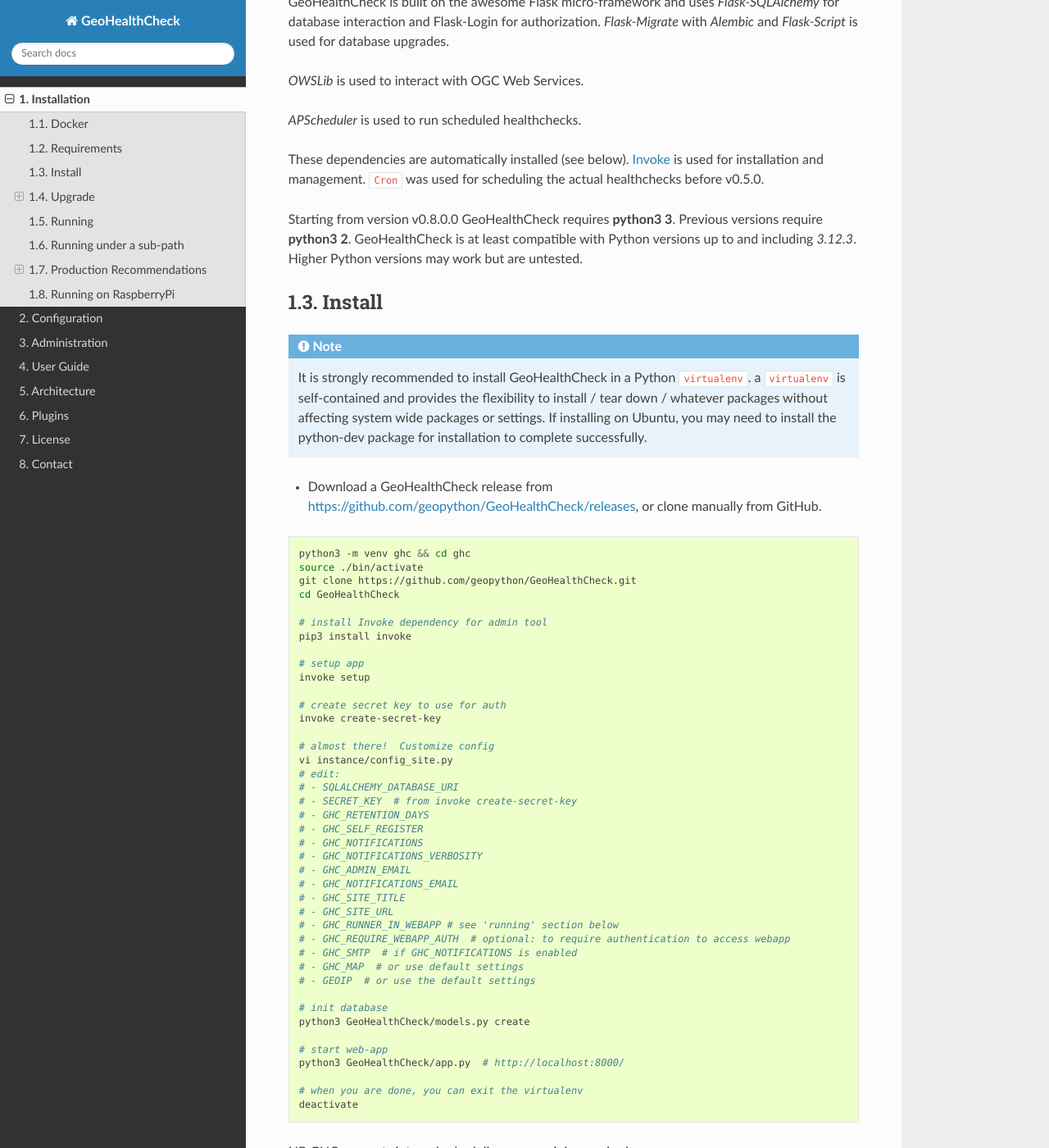
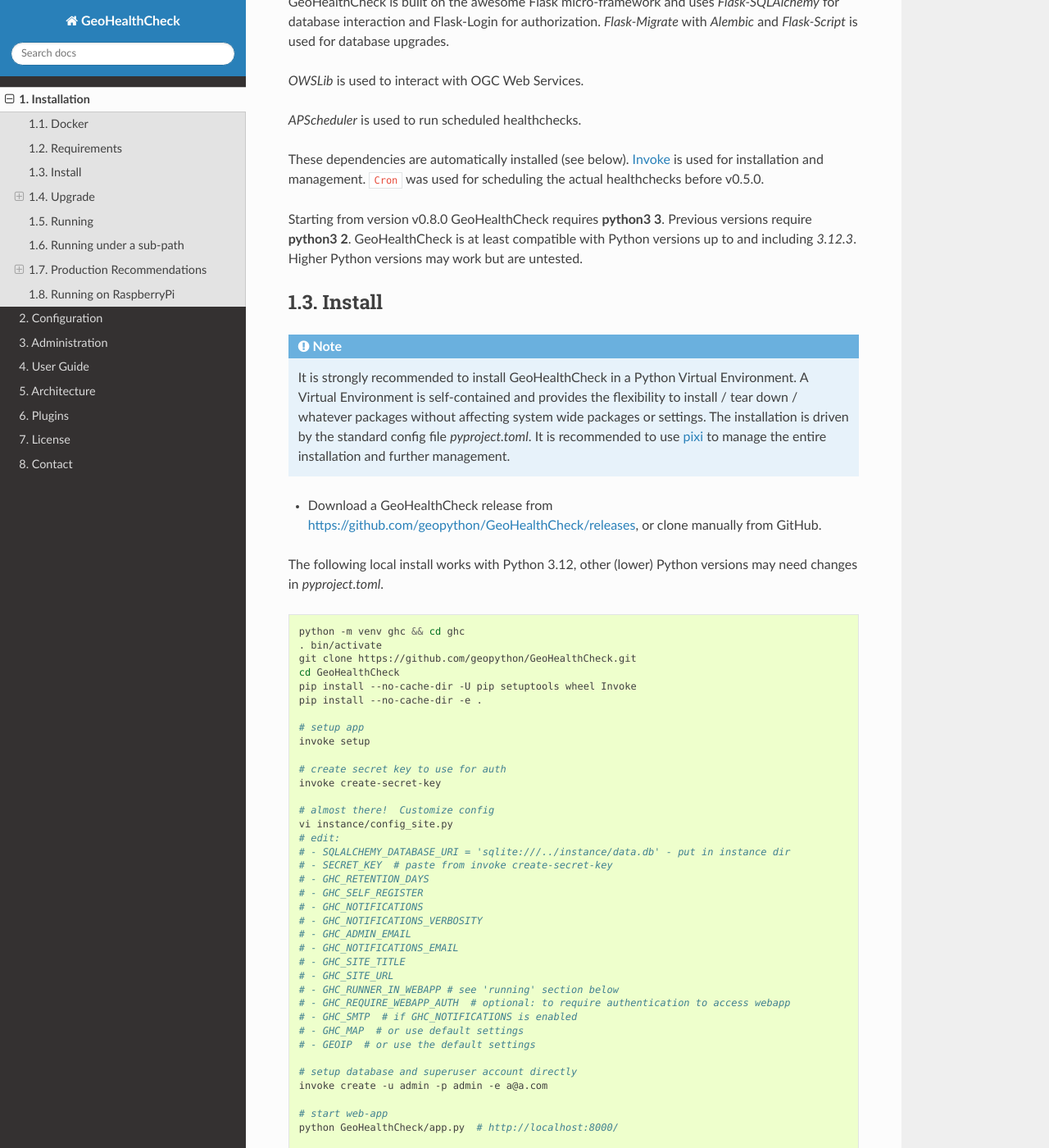
Before and after one commit to geopython/GeoHealthCheck, a Sphinx documentation site: the page built from docs/install.rst, in a window 1280 px wide and 1400 px high, scrolled down 449 px. Shown: the whole window at 82% size. Built offline with Sphinx 7.4.7 and the Read the Docs theme 3.1.0, drawn with Linux system fonts in a browser that asks for light colours; some of the changed text lies outside the part shown.

Commit message:
#510 fixes to allow install in plain Python venv

```diff
--- a/docs/install.rst
+++ b/docs/install.rst
@@ -31,7 +31,7 @@
 for installation and management. ``Cron`` was used for scheduling the actual
 healthchecks before v0.5.0.
 
-Starting from version v0.8.0.0 GeoHealthCheck requires **python3 3**. Previous
+Starting from version v0.8.0 GeoHealthCheck requires **python3 3**. Previous
 versions require **python3 2**. GeoHealthCheck is at least compatible with Python versions
 up to and including `3.12.3`. Higher Python versions may work but are untested.
 
@@ -40,24 +40,26 @@
 
 .. note::
 
-  It is strongly recommended to install GeoHealthCheck in a Python ``virtualenv``.
-  a ``virtualenv`` is self-contained and provides the flexibility to install /
+  It is strongly recommended to install GeoHealthCheck in a Python Virtual Environment.
+  A Virtual Environment is self-contained and provides the flexibility to install /
   tear down / whatever packages without affecting system wide packages or
-  settings.
-  If installing on Ubuntu, you may need to install the python-dev package for installation to complete successfully.
+  settings. The installation is driven by the standard config file `pyproject.toml`.
+  It is recommended to use `pixi <https://pixi.prefix.dev/>`_ to manage the entire installation and
+  further management.
 
 - Download a GeoHealthCheck release from
   https://github.com/geopython/GeoHealthCheck/releases, or clone manually from GitHub.
 
+The following local install works with Python 3.12, other (lower) Python versions may need changes in `pyproject.toml`.
+
 .. code-block:: bash
 
-  python3 -m venv ghc && cd ghc
-  source ./bin/activate
+  python -m venv ghc && cd ghc
+  . bin/activate
   git clone https://github.com/geopython/GeoHealthCheck.git
   cd GeoHealthCheck
-
-  # install Invoke dependency for admin tool
-  pip3 install invoke
+  pip install --no-cache-dir -U pip setuptools wheel Invoke
+  pip install --no-cache-dir -e .
 
   # setup app
   invoke setup
@@ -68,8 +70,8 @@
   # almost there!  Customize config
   vi instance/config_site.py
   # edit:
-  # - SQLALCHEMY_DATABASE_URI
-  # - SECRET_KEY  # from invoke create-secret-key
+  # - SQLALCHEMY_DATABASE_URI = 'sqlite:///../instance/data.db' - put in instance dir
+  # - SECRET_KEY  # paste from invoke create-secret-key
   # - GHC_RETENTION_DAYS
   # - GHC_SELF_REGISTER
   # - GHC_NOTIFICATIONS
@@ -84,16 +86,51 @@
   # - GHC_MAP  # or use default settings
   # - GEOIP  # or use the default settings
 
-  # init database
-  python3 GeoHealthCheck/models.py create
+  # setup database and superuser account directly
+  invoke create -u admin -p admin -e a@a.com
 
   # start web-app
-  python3 GeoHealthCheck/app.py  # http://localhost:8000/
+  python GeoHealthCheck/app.py  # http://localhost:8000/
 
   # when you are done, you can exit the virtualenv
   deactivate
 
 NB GHC supports internal scheduling, no cronjobs required.
+
+It is strongly recommended to install `pixi <https://pixi.prefix.dev/>`_ and
+handle the GeoHealthCheck installation and further tasks. The GHC Dockerfile also
+uses `pixi`.
+
+.. code-block:: bash
+
+    git clone https://github.com/geopython/GeoHealthCheck.git
+    cd GeoHealthCheck
+
+    # Install production environment
+    pixi install -e prod
+
+    # bootstrap the app (config, static assets, i18n, local docs, DB)
+    pixi run -e prod setup
+
+    # generate secret key
+    pixi run -e prod create-secret-key
+    # setup local configuration (overrides GeoHealthCheck/config_main.py)
+    vi instance/config_site.py
+    # edit at least secret key:
+    # - SECRET_KEY  # copy/paste result string from the command above
+
+    # Optional: edit other settings or leave defaults (see above)
+
+    # setup superuser account password and email directly
+    pixi run -e prod create --username admin --password admin --email a@a.com
+
+    # or shorter
+    pixi run -e prod create -u admin -p admin --e a@a.com
+
+    # run locally
+    pixi run -e prod run
+
+    # open http://localhost:8000 in browser
 
 .. _upgrade:
 
@@ -269,12 +306,11 @@
 script to run the GHC Webapp with `gunicorn` and the `GHC Runner run-runner.sh <https://github.com/geopython/GeoHealthCheck/blob/master/docker/scripts/run-runner.sh>`_ script
 to run the scheduled healthchecks.
 
-Use virtualenv
-..............
+Virtual Environment
+...................
 
-This is a general Python-recommendation. Save yourself from classpath and library hells by using `virtualenv`! Starting with python3 3.3
-a `venv script <https://docs.python.org/3.3/library/venv.html>`_ is provided and from python3 3.6 the `venv module <https://docs.python.org/3/library/venv.html>`_
-is included in the standard library.
+Use Virtual Environment! This is a general Python-recommendation. Save yourself from classpath and library hells by using Python's built-in `virtualenv`! Starting with python3 3.3
+a `venv script <https://docs.python.org/3.12/library/venv.html>`_ is provided in the standard library.
 
 Use SSL (HTTPS)
 ...............
--- a/tasks.py
+++ b/tasks.py
@@ -67,10 +67,7 @@
         data_dir.chmod(0o777)
         shutil.copy2(config_file, config_site)
 
-    # setup deps
-    # c.run('pip3 install -r requirements.txt')
-
-    skin = 'http://github.com/BlackrockDigital/startbootstrap-sb-admin-2/archive/v3.3.7+1.zip'  # noqa
+    skin = 'https://github.com/BlackrockDigital/startbootstrap-sb-admin-2/archive/v3.3.7+1.zip'  # noqa
 
     skin_dirs = ['dist', 'vendor']
     need_to_fetch = False
```
Also changed, not shown: README.md (+23 -15 lines), pyproject.toml (+13 -3 lines), 1 other file.
